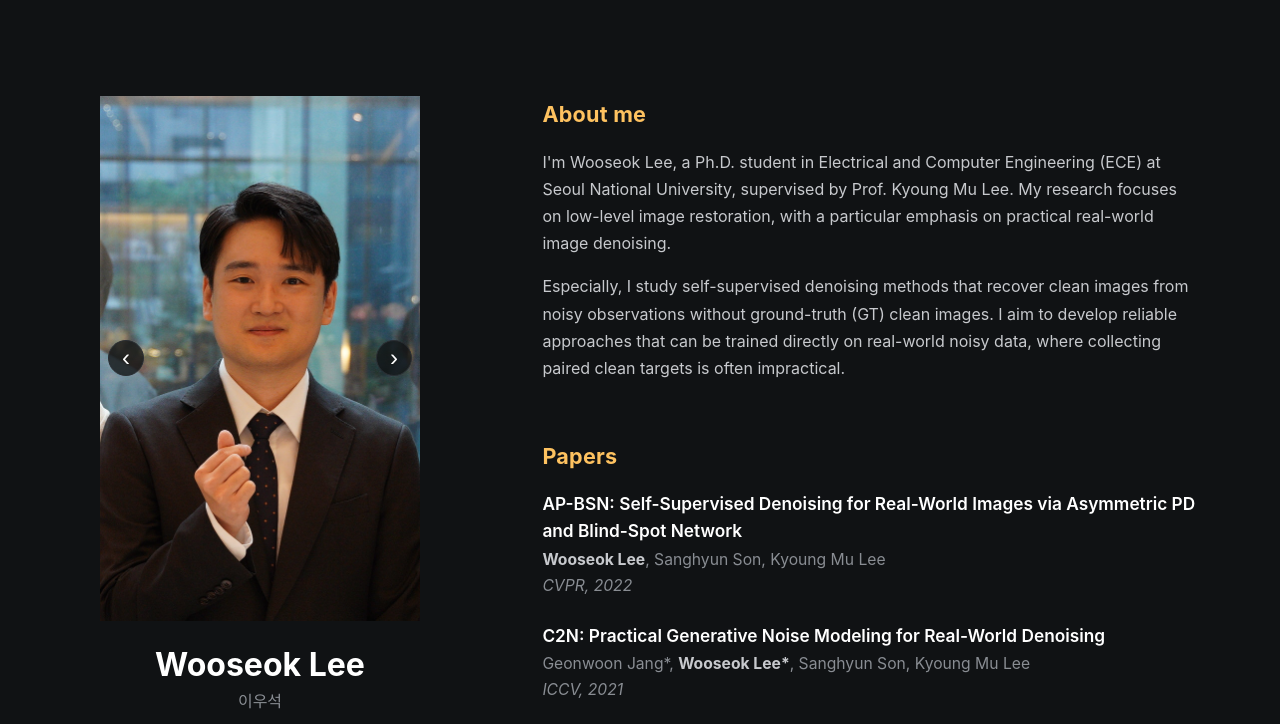
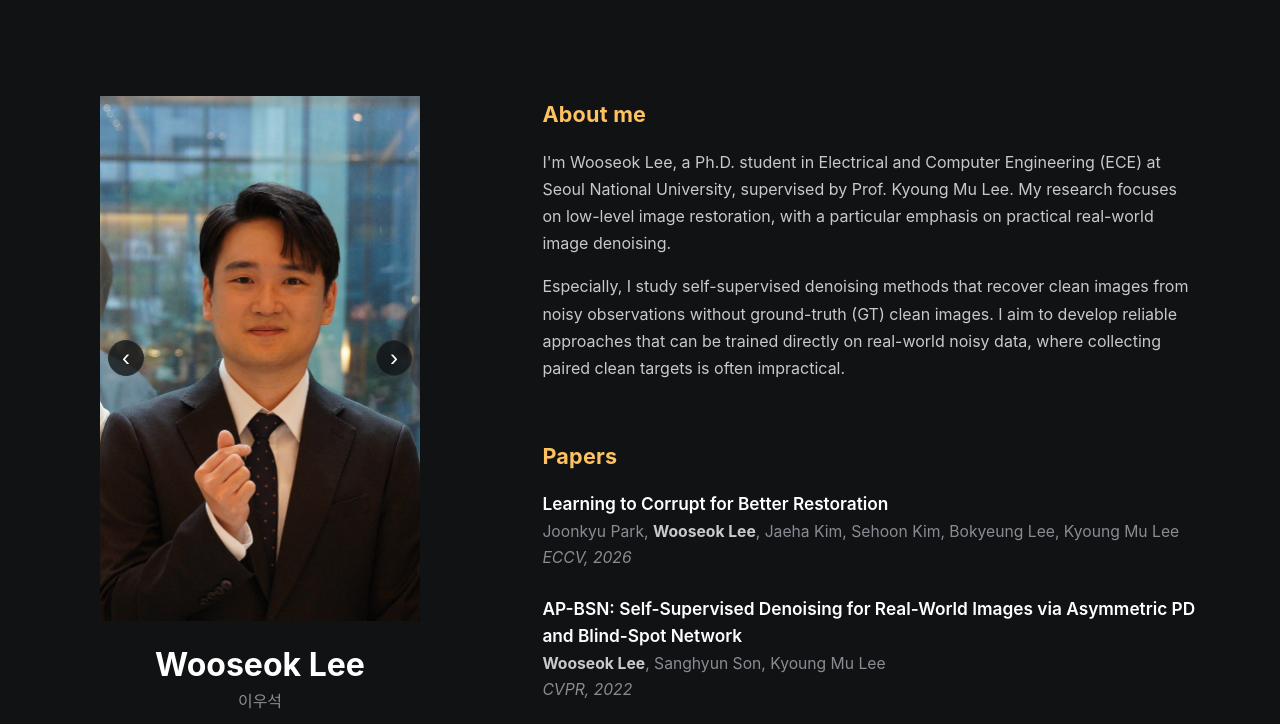
Before and after one commit to wooseoklee4/wooseoklee4.github.io, a plain HTML site: page index.html in a window 1280 px wide. Shown: the top 724 px of the page. Drawn offline with Linux system fonts and the light colour scheme.

Commit message:
update eccv26

```diff
--- a/index.html
+++ b/index.html
@@ -84,6 +84,11 @@
             <section aria-labelledby="papers">
                 <h2 id="papers">Papers</h2>
                 <article class="publication">
+                    <span class="publication__title">Learning to Corrupt for Better Restoration</span>
+                    <p class="publication__authors">Joonkyu Park, <strong>Wooseok Lee</strong>, Jaeha Kim, Sehoon Kim, Bokyeung Lee, Kyoung Mu Lee</p>
+                    <p class="publication__venue">ECCV, 2026</p>
+                </article>
+                <article class="publication">
                     <a class="publication__title" href="https://github.com/wooseoklee4/AP-BSN">AP-BSN: Self-Supervised Denoising for Real-World Images via Asymmetric PD and Blind-Spot Network</a>
                     <p class="publication__authors"><strong>Wooseok Lee</strong>, Sanghyun Son, Kyoung Mu Lee</p>
                     <p class="publication__venue">CVPR, 2022</p>
```
